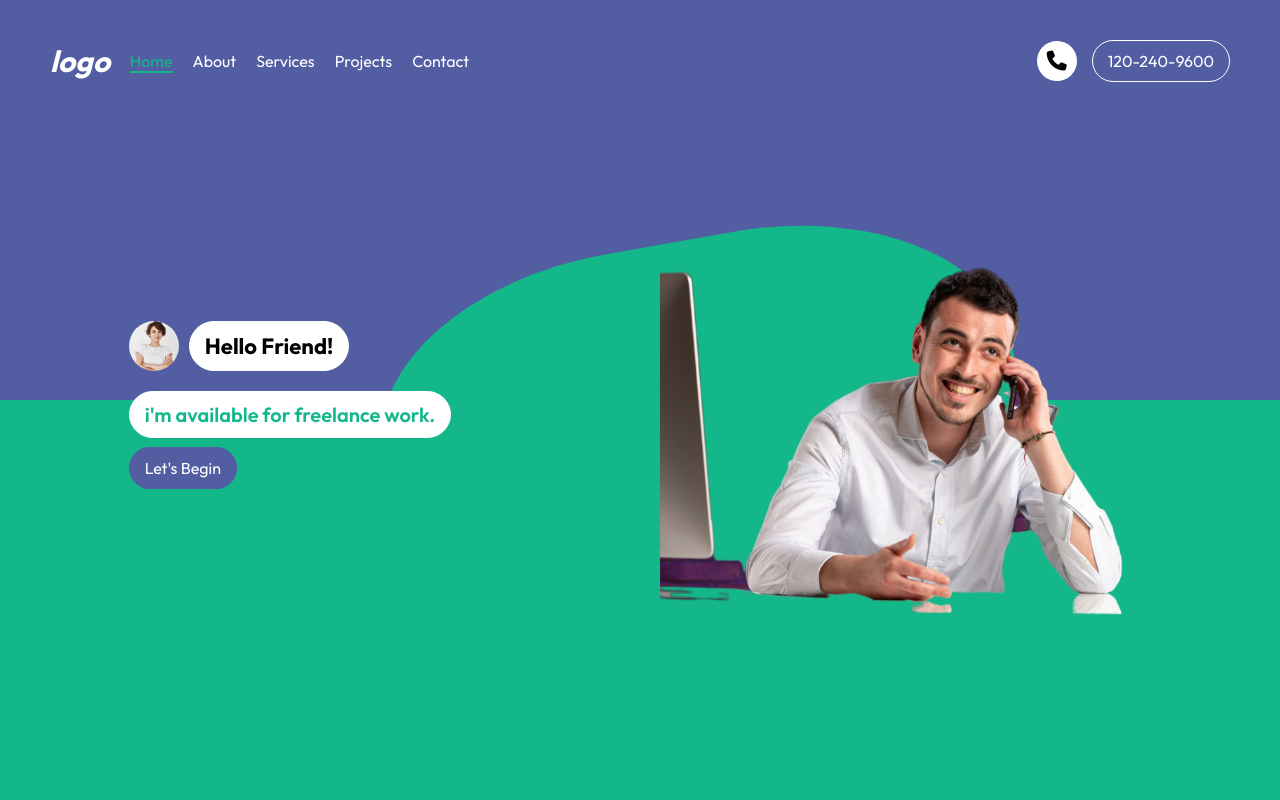
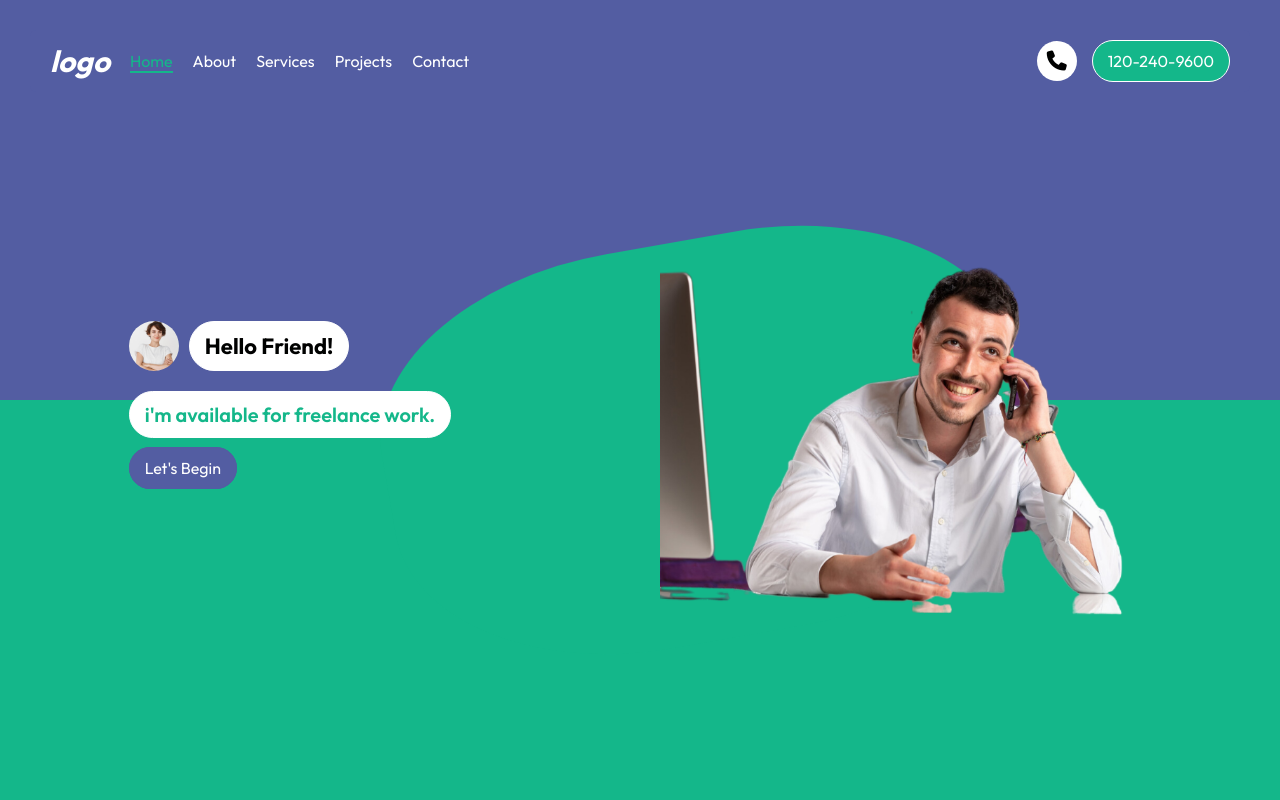
Before and after one commit to elasri21/freelance_portfolio, a plain HTML site: page index.html in a window 1280 px wide. In both pictures the pointer is over the element 1160 px from the left and 61 px from the top of the page. Shown: the top 800 px of the page. Drawn offline with Linux system fonts and the light colour scheme.

Commit message:
fixing issues

```diff
--- a/assets/css/main.css
+++ b/assets/css/main.css
@@ -243,6 +243,11 @@ header nav .phone-contact .icon i {
 header nav .phone-contact .phone-number {
   border-color: #ffffff;
   color: #ffffff;
+  background-color: #535DA2;
+  transition: .3s linear;
+}
+header nav .phone-contact .phone-number:hover {
+  background-color: #14B78A;
 }
 header nav .phone-contact .menu, header nav .phone-contact .close {
   display: flex;
```
Also changed, not shown: 1 other file.
